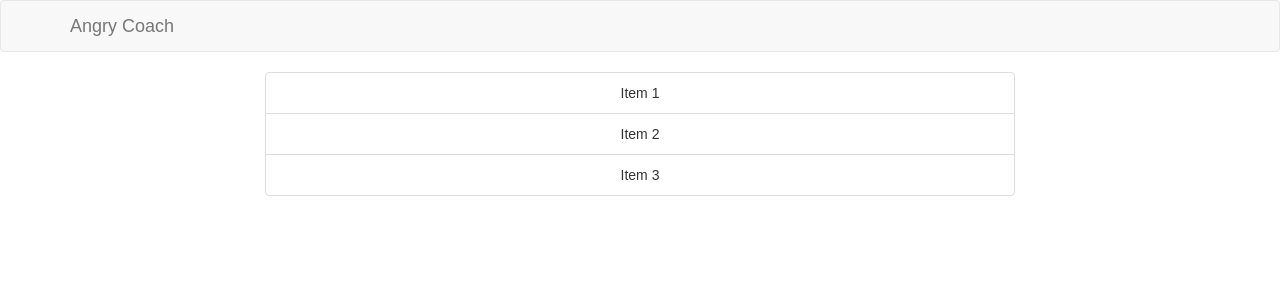
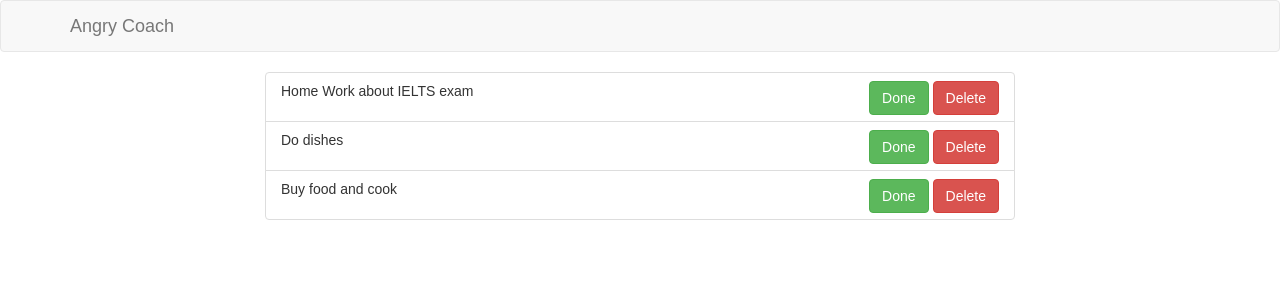
Before and after one commit to philipperocha/angrycoachweb, a React (Create React App) app: page / in a window 1280 px wide. Shown: the top 300 px of the page. Built offline with nearby package versions, Linux system fonts and the light colour scheme.

Commit message:
Format buttons inside ListGroupItem

```diff
--- a/src/App.css
+++ b/src/App.css
@@ -26,3 +26,20 @@
   from { transform: rotate(0deg); }
   to { transform: rotate(360deg); }
 }
+
+.list-group-item {
+  position: relative;
+  display: block;
+  padding: 10px 15px;
+  padding-top: 8px;
+  padding-right: 15px;
+  padding-bottom: 40px;
+  padding-left: 15px;
+  margin-bottom: -1px;
+  background-color: #fff;
+  border: 1px solid #ddd;
+}
+
+.btn{
+  margin-left: 4px;
+}
--- a/src/App.js
+++ b/src/App.js
@@ -20,9 +20,48 @@ class App extends Component {
             <Col xs={12} md={2}/>
             <Col xs={12} md={8}>
               <ListGroup>
-                <ListGroupItem>Item 1</ListGroupItem>
-                <ListGroupItem>Item 2</ListGroupItem>
-                <ListGroupItem>Item 3</ListGroupItem>
+                <ListGroupItem>
+                  <div className="pull-left">
+                    Home Work about IELTS exam
+                  </div>
+                  <div className="pull-right">
+                    <Button bsStyle="success">
+                      Done
+                    </Button>
+                    <Button bsStyle="danger">
+                      Delete
+                    </Button>
+                  </div>
+                </ListGroupItem>
+
+                <ListGroupItem>
+                  <div className="pull-left">
+                    Do dishes
+                  </div>
+                  <div className="pull-right">
+                    <Button bsStyle="success">
+                      Done
+                    </Button>
+                    <Button bsStyle="danger">
+                      Delete
+                    </Button>
+                  </div>
+                </ListGroupItem>
+
+                <ListGroupItem>
+                  <div className="pull-left">
+                    Buy food and cook
+                  </div>
+                  <div className="pull-right">
+                    <Button bsStyle="success">
+                      Done
+                    </Button>
+                    <Button bsStyle="danger">
+                      Delete
+                    </Button>
+                  </div>
+                </ListGroupItem>
+
               </ListGroup>
             </Col>
             <Col xs={12} md={2}/>
```
